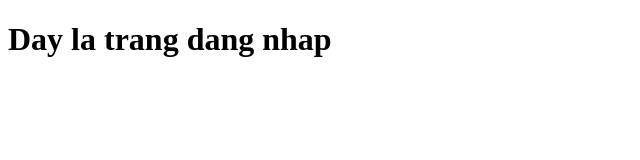
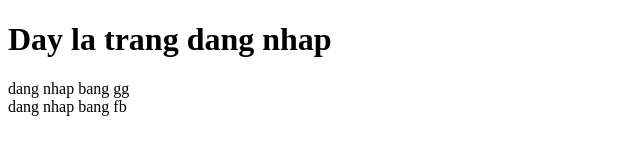
Before and after one commit to NguyenNgocNhat23/khoat-t2-bai-13, a plain HTML site: page login.html in a window 1280 px wide. Shown: the whole page, without its empty margins (0-640 px from the left). Drawn offline with Linux system fonts and the light colour scheme.

Commit message:
Update page login

```diff
--- a/login.html
+++ b/login.html
@@ -7,5 +7,7 @@
   </head>
   <body>
     <h1>Day la trang dang nhap</h1>
+    <div>dang nhap bang gg</div>
+    <div>dang nhap bang fb</div>
   </body>
 </html>
```
